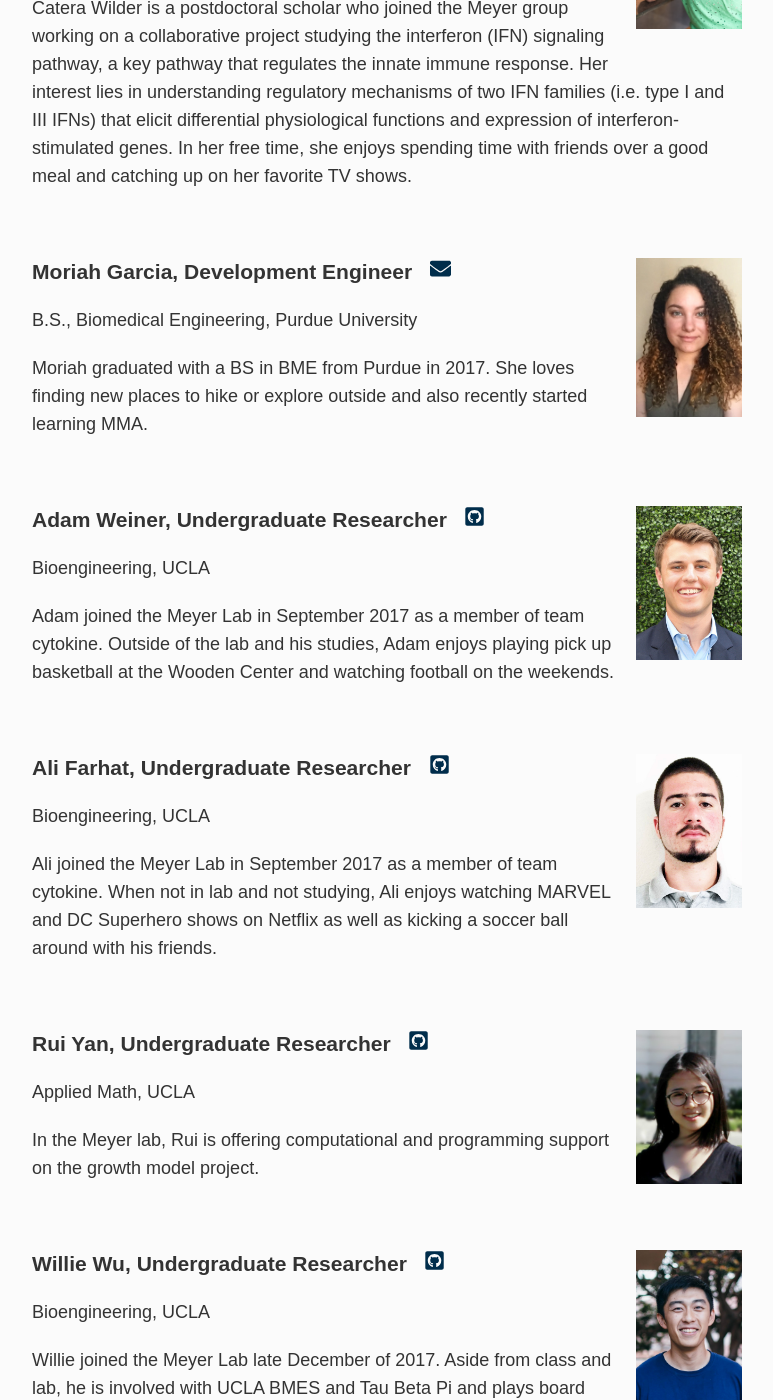
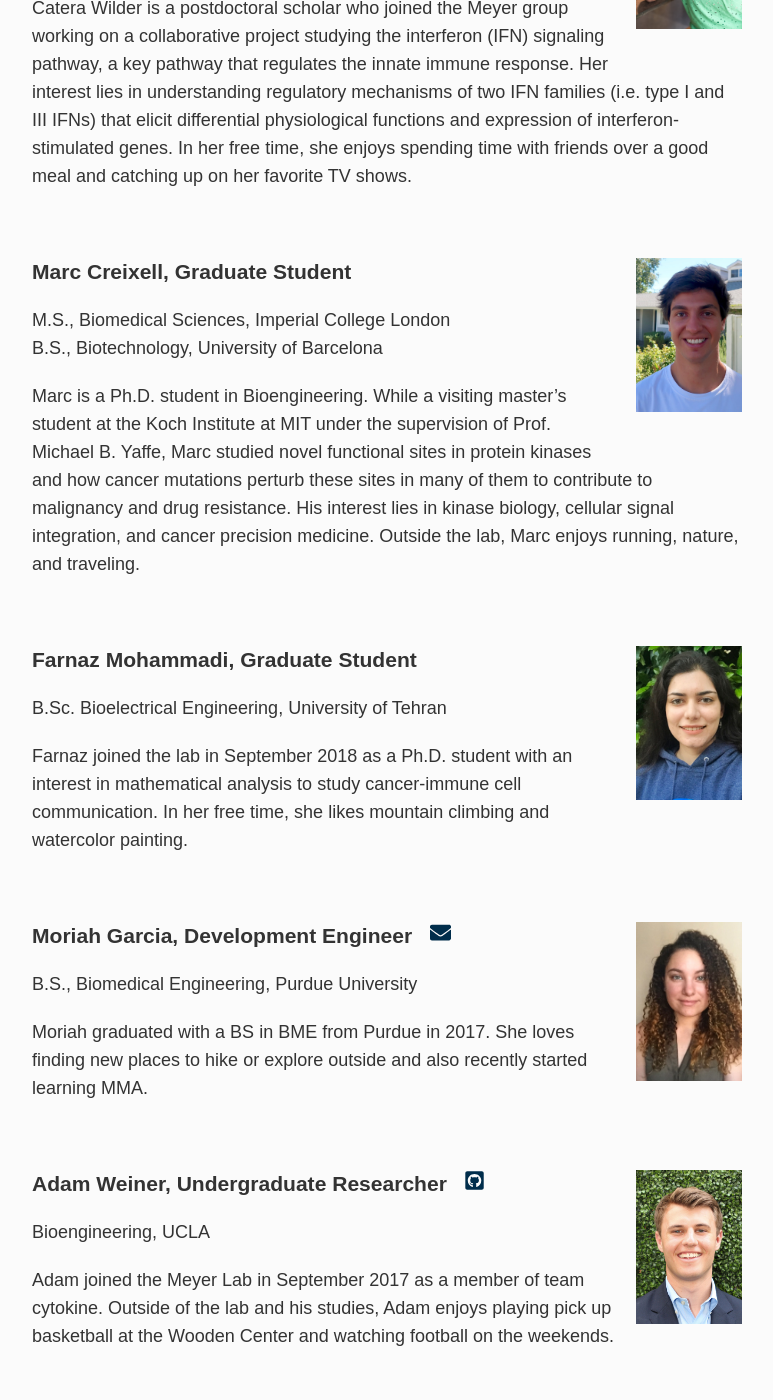
Before and after one commit to meyer-lab/asmlab.org, a Jekyll site: the page built from team/index.md, in a window 1280 px wide and 1400 px high, scrolled down 1946 px. Shown: the whole window, without its empty margins (253-1026 px from the left). Built offline with Jekyll 4.4.1, drawn with Linux system fonts in a browser that asks for light colours; some web fonts are replaced.

Commit message:
Add Marc and Farnaz. Update email addresses. (#20)
* Add files via upload

* Update index.md

* Update index.md

* Update index.md

```diff
--- a/team/index.md
+++ b/team/index.md
@@ -6,7 +6,7 @@ title: Team
 
 <div class="span_2 right"><img src="/public/photos/aaron.jpg" width="120px" alt="Aaron's picture" /></div>
 
-### Aaron Meyer, Principal Investigator&nbsp;&nbsp;&nbsp;<a href="http://ameyer.me"><svg class="svg-icon"><use xlink:href="#fa-home"></use></svg></a>  <a href="https://github.com/aarmey"><svg class="svg-icon"><use xlink:href="#fa-github"></use></svg></a>  <a href="https://www.twitter.com/aarmey"><svg class="svg-icon"><use xlink:href="#fa-twitter"></use></svg></a>   <a href="mailto:aameyer@mit.edu"><svg class="svg-icon"><use xlink:href="#fa-envelope"></use></svg></a>
+### Aaron Meyer, Principal Investigator&nbsp;&nbsp;&nbsp;<a href="http://ameyer.me"><svg class="svg-icon"><use xlink:href="#fa-home"></use></svg></a>  <a href="https://github.com/aarmey"><svg class="svg-icon"><use xlink:href="#fa-github"></use></svg></a>  <a href="https://www.twitter.com/aarmey"><svg class="svg-icon"><use xlink:href="#fa-twitter"></use></svg></a>   <a href="mailto:ameyer@ucla.edu"><svg class="svg-icon"><use xlink:href="#fa-envelope"></use></svg></a>
 Ph. D., Biological Engineering, MIT
 B.S., Bioengineering, University of California, Los Angeles
 
@@ -15,7 +15,7 @@ B.S., Bioengineering, University of California, Los Angeles
 <br />
 
 <div class="span_2 right"><img src="/public/photos/sybae.jpg" width="120px" alt="Song Yi's picture" /></div>
-### Song Yi Bae, Postdoctoral Associate&nbsp;&nbsp;&nbsp;<a href="https://github.com/sybae722"><svg class="svg-icon"><use xlink:href="#fa-github"></use></svg></a>  <a href="mailto:sybae@mit.edu"><svg class="svg-icon"><use xlink:href="#fa-envelope"></use></svg></a>
+### Song Yi Bae, Postdoctoral Associate&nbsp;&nbsp;&nbsp;<a href="https://github.com/sybae722"><svg class="svg-icon"><use xlink:href="#fa-github"></use></svg></a>  <a href="mailto:sybae@seas.ucla.edu"><svg class="svg-icon"><use xlink:href="#fa-envelope"></use></svg></a>
 Ph.D., College of Pharmacy, Seoul National University
 B.S., College of Pharmacy, Ewha Womans University
 
@@ -38,6 +38,23 @@ Ph.D., Biomedical Engineering, Georgia Tech and Emory University
 B.S., Biological Engineering, University of Missouri
 
 Catera Wilder is a postdoctoral scholar who joined the Meyer group working on a collaborative project studying the interferon (IFN) signaling pathway, a key pathway that regulates the innate immune response. Her interest lies in understanding regulatory mechanisms of two IFN families (i.e. type I and III IFNs) that elicit differential physiological functions and expression of interferon-stimulated genes. In her free time, she enjoys spending time with friends over a good meal and catching up on her favorite TV shows.
+
+<br />
+
+<div class="span_2 right"><img src="/public/photos/marcc.jpg" width="120px" alt="Marc's picture" /></div>
+### Marc Creixell, Graduate Student&nbsp;&nbsp;&nbsp;
+M.S., Biomedical Sciences, Imperial College London
+B.S., Biotechnology, University of Barcelona
+
+Marc is a Ph.D. student in Bioengineering. While a visiting master’s student at the Koch Institute at MIT under the supervision of Prof. Michael B. Yaffe, Marc studied novel functional sites in protein kinases and how cancer mutations perturb these sites in many of them to contribute to malignancy and drug resistance. His interest lies in kinase biology, cellular signal integration, and cancer precision medicine. Outside the lab, Marc enjoys running, nature, and traveling.
+
+<br />
+
+<div class="span_2 right"><img src="/public/photos/farnazm.jpg" width="120px" alt="Farnaz's picture" /></div>
+### Farnaz Mohammadi, Graduate Student&nbsp;&nbsp;&nbsp;
+B.Sc. Bioelectrical Engineering, University of Tehran
+
+Farnaz joined the lab in September 2018 as a Ph.D. student with an interest in mathematical analysis to study cancer-immune cell communication. In her free time, she likes mountain climbing and watercolor painting.
 
 <br />
 
```
Also changed, not shown: public/photos/farnazm.jpg (added), public/photos/marcc.jpg (added).
